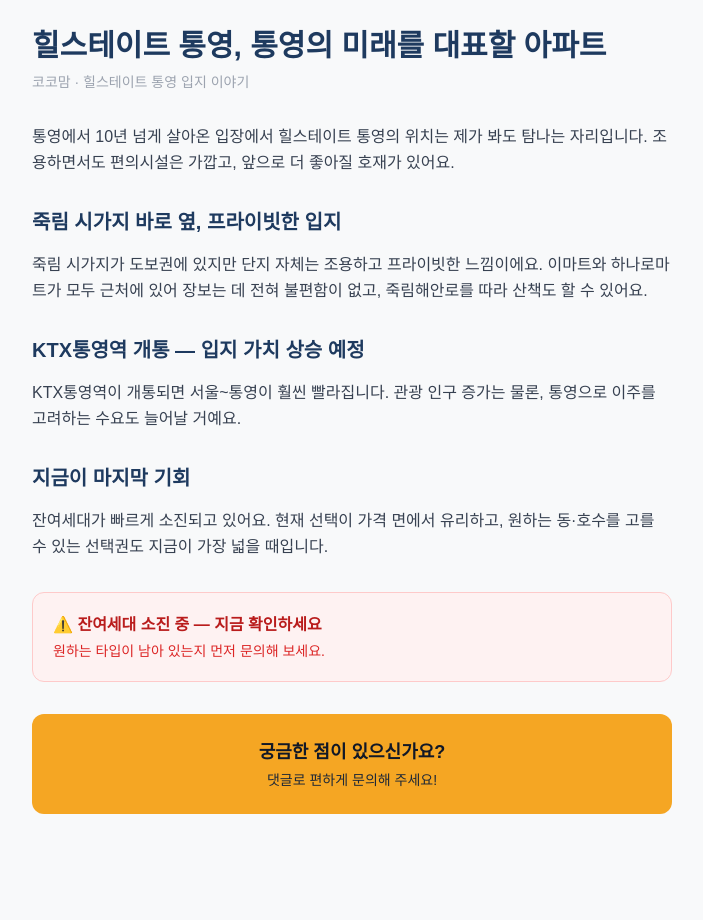
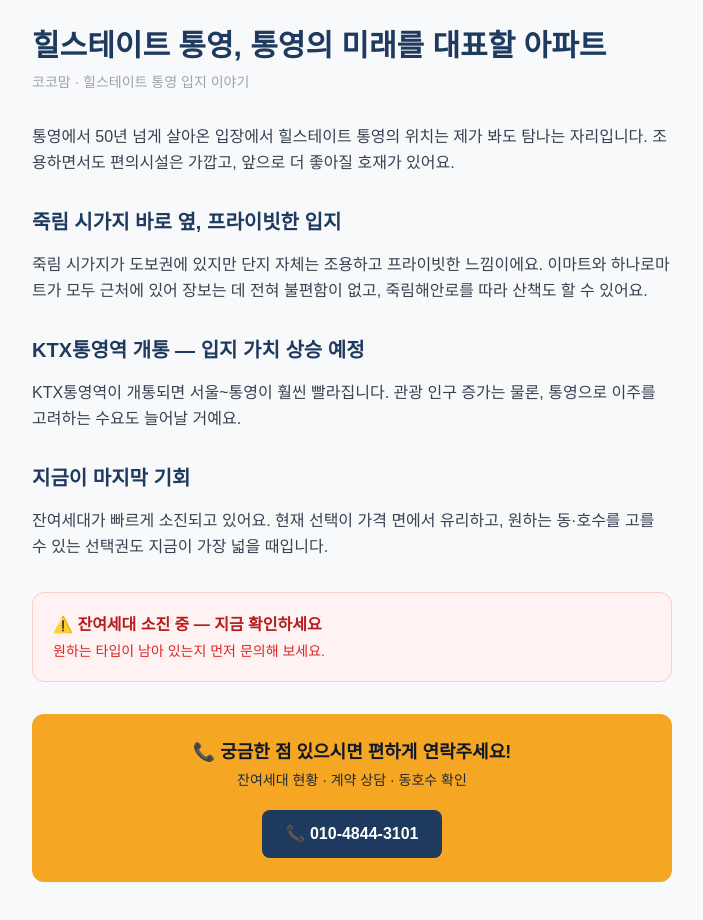
Before and after one commit to yamugyclaude/heejeong, a Next.js app: page /posts/future in a window 1280 px wide. Shown: the part 100-1020 px from the top of the page, without its empty margins (288-991 px from the left). Built offline with nearby package versions, Linux system fonts and the light colour scheme.

Commit message:
전화번호(010-4844-3101) 복원 및 future 페이지 10년→50년 수정
Co-Authored-By: Claude Opus 4.8 <noreply@anthropic.com>
Claude-Session: https://claude.ai/code/session_01SFmNyL611vKANEcuiyxzGc

```diff
--- a/app/posts/future/page.tsx
+++ b/app/posts/future/page.tsx
@@ -16,7 +16,7 @@ export default function Page() {
 
       <div className="prose prose-gray max-w-none">
         <p className="text-gray-700 leading-relaxed mb-6">
-          통영에서 10년 넘게 살아온 입장에서 힐스테이트 통영의 위치는
+          통영에서 50년 넘게 살아온 입장에서 힐스테이트 통영의 위치는
           제가 봐도 탐나는 자리입니다. 조용하면서도 편의시설은 가깝고, 앞으로 더 좋아질 호재가 있어요.
         </p>
 
--- a/components/ContactSection.tsx
+++ b/components/ContactSection.tsx
@@ -1,12 +1,22 @@
+const PHONE = '010-4844-3101'
+
 export default function ContactSection() {
   return (
     <div className="bg-[#F5A623] rounded-xl p-6 my-8 text-center">
       <p className="font-bold text-gray-900 text-lg mb-1">
-        궁금한 점이 있으신가요?
+        📞 궁금한 점 있으시면 편하게 연락주세요!
       </p>
-      <p className="text-gray-800 text-sm">
-        댓글로 편하게 문의해 주세요!
+      <p className="text-gray-800 text-sm mb-5">
+        잔여세대 현황 · 계약 상담 · 동호수 확인
       </p>
+      <div className="flex flex-col sm:flex-row gap-3 justify-center">
+        <a
+          href={`tel:${PHONE}`}
+          className="bg-[#1E3A5F] text-white font-bold py-3 px-6 rounded-lg hover:brightness-110 transition"
+        >
+          📞 {PHONE}
+        </a>
+      </div>
     </div>
   )
 }
```
